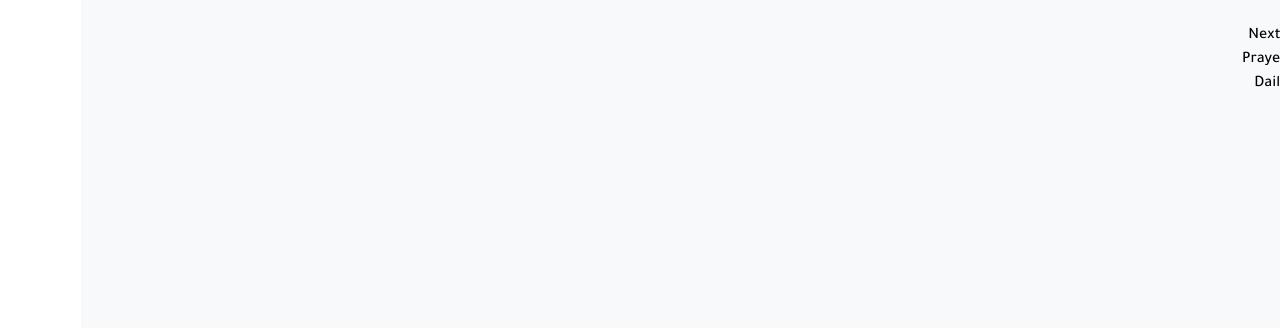
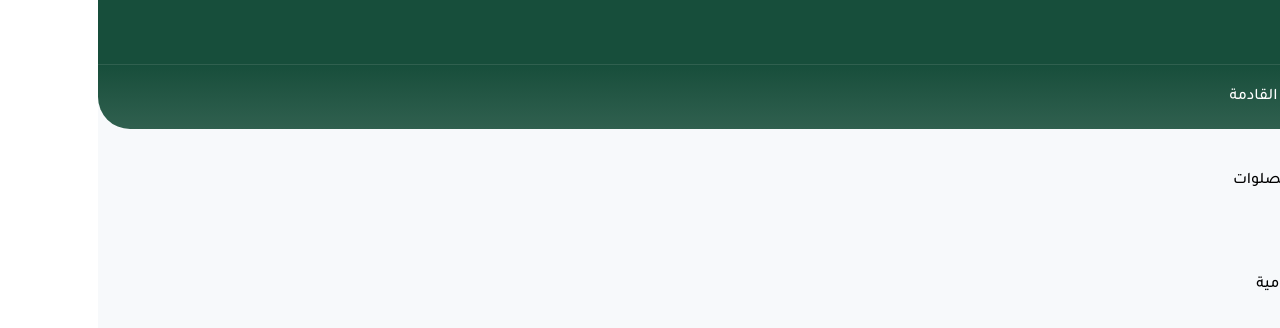
Before and after one commit to k7areef/Adan, a React (Vite) app: page / in a window 1280 px wide. Shown: the top 328 px of the page. Built offline with nearby package versions, Linux system fonts and the light colour scheme.

Commit message:
feat(layout): translate layout components to Arabic and enhance styling

```diff
--- a/src/components/layout/Footer.jsx
+++ b/src/components/layout/Footer.jsx
@@ -2,7 +2,7 @@ function Footer() {
     return (
         <footer>
             <div className="container">
-                Footer
+                الزيل
             </div>
         </footer>
     )
--- a/src/components/layout/Header.jsx
+++ b/src/components/layout/Header.jsx
@@ -1,8 +1,8 @@
 function Header() {
     return (
-        <header>
+        <header className="bg-primary text-white py-5 border-b border-b-primary-light">
             <div className="container">
-                Header
+                الرأس
             </div>
         </header>
     )
--- a/src/components/sections/DailyAzkar.jsx
+++ b/src/components/sections/DailyAzkar.jsx
@@ -1,8 +1,8 @@
 function DailyAzkar() {
     return (
-        <section className="daily-azkar-section" id="dailyAzkar">
+        <section className="daily-azkar-section py-5 md:py-10" id="dailyAzkar">
             <div className="container">
-                Daily Azkar
+                الأذكار اليومية
             </div>
         </section>
     )
--- a/src/components/sections/NextPrayer.jsx
+++ b/src/components/sections/NextPrayer.jsx
@@ -1,8 +1,8 @@
 function NextPrayer() {
     return (
-        <section className="next-prayer-section" id="nextPrayer">
+        <section className="next-prayer-section bg-linear-to-b from-primary to-primary-light text-white rounded-b-4xl p-5" id="nextPrayer">
             <div className="container">
-                Next Prayer
+                الصلاة القادمة
             </div>
         </section>
     )
--- a/src/components/sections/PrayerCards.jsx
+++ b/src/components/sections/PrayerCards.jsx
@@ -1,8 +1,8 @@
 function PrayerCards() {
     return (
-        <section className="prayer-cards-section" id="prayerCards">
+        <section className="prayer-cards-section py-5 md:py-10" id="prayerCards">
             <div className="container">
-                Prayer Cards
+                بطاقات الصلوات
             </div>
         </section>
     )
```
